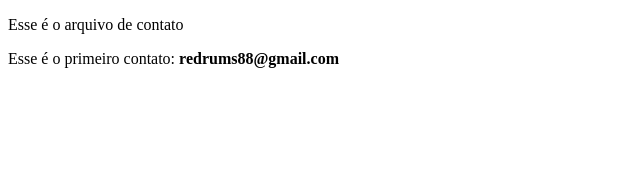
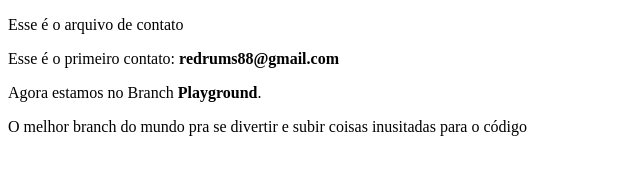
Before and after one commit to RenanKr4t0s/jogos-kr4, a plain HTML site: page contato.html in a window 1280 px wide. Shown: the whole page, without its empty margins (0-640 px from the left). Drawn offline with Linux system fonts and the light colour scheme.

Commit message:
Criando o branch divertido Playground

```diff
--- a/contato.html
+++ b/contato.html
@@ -8,5 +8,7 @@
 <body>
     <p>Esse é o arquivo de contato</p>
     <p>Esse é o primeiro contato: <strong>redrums88@gmail.com</strong></p>
+    <p>Agora estamos no Branch <strong>Playground</strong>.</p>
+    <p>O melhor branch do mundo pra se divertir e subir coisas inusitadas para o código</p>
 </body>
 </html>
```
Also changed, not shown: index.html (+1 -1 lines), 1 other file.
